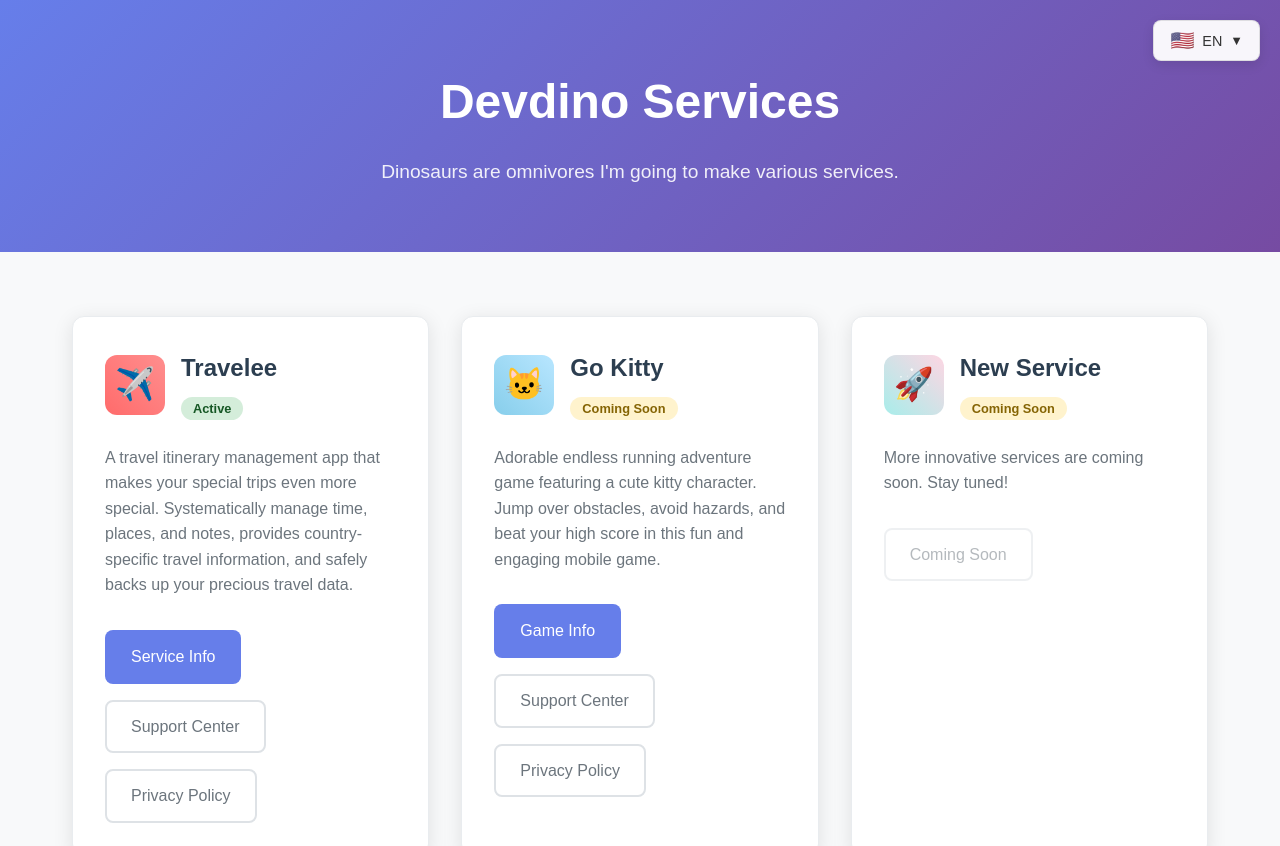
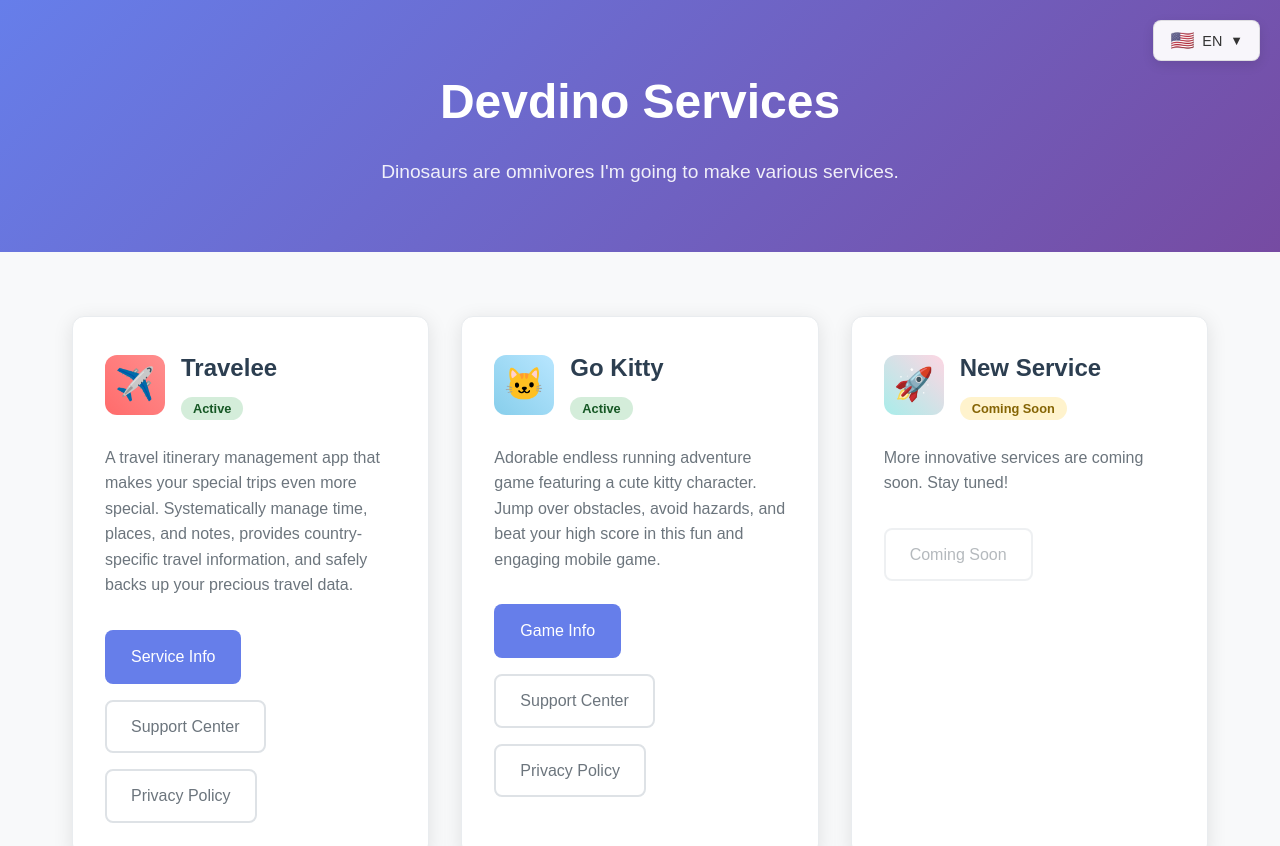
Before and after one commit to lskyub/ddw, a plain HTML site: page en/index.html in a window 1280 px wide. Shown: the top 846 px of the page. Drawn offline with Linux system fonts and the light colour scheme.

Commit message:
해외만 배포중이라 영문페이지만 상태 변경

```diff
--- a/en/index.html
+++ b/en/index.html
@@ -334,7 +334,7 @@
                     </div>
                     <div class="service-info">
                         <h3>Go Kitty</h3>
-                        <span class="service-status status-development">Coming Soon</span>
+                        <span class="service-status status-active">Active</span>
                     </div>
                 </div>
                 <p class="service-description">
```
